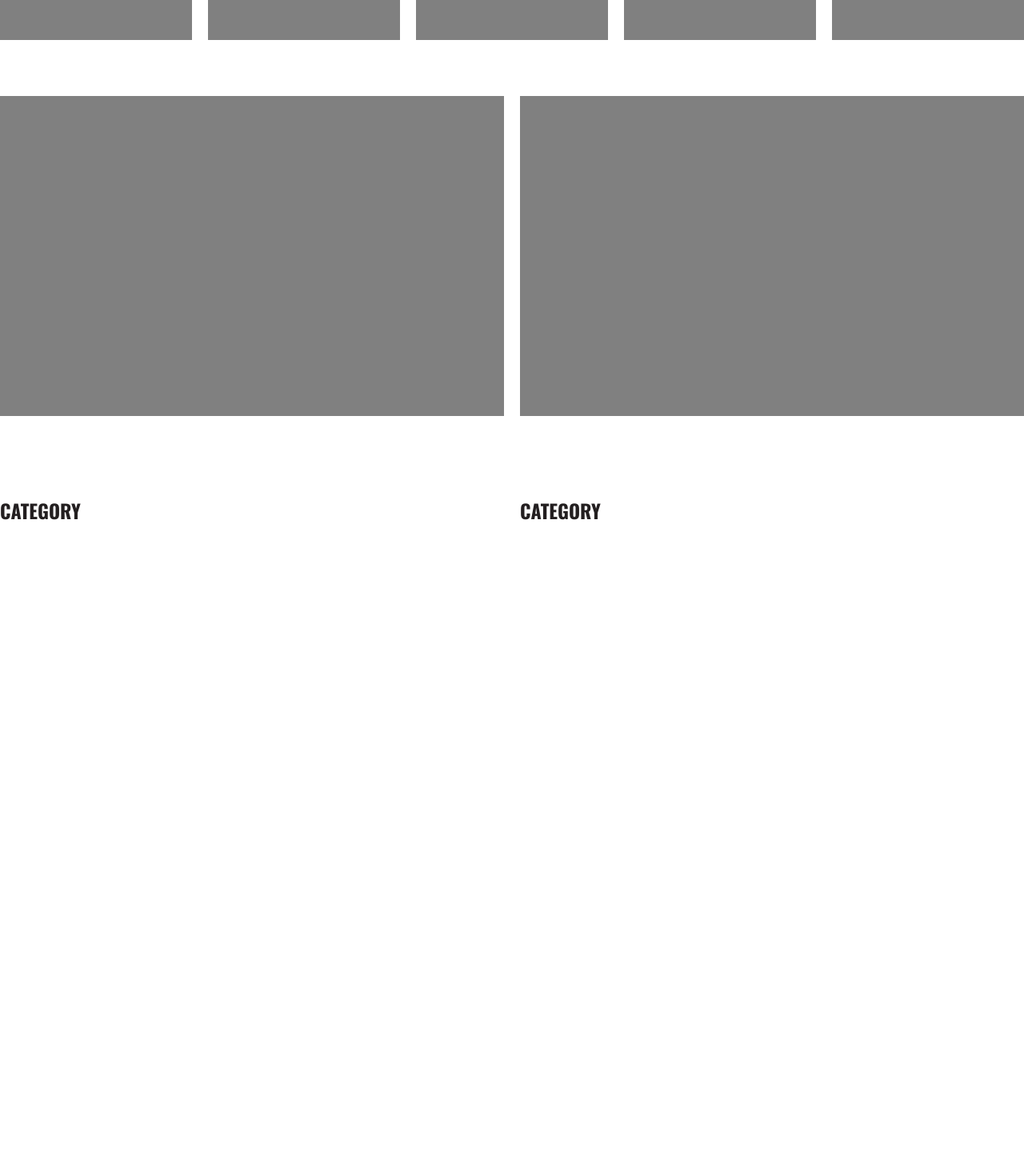
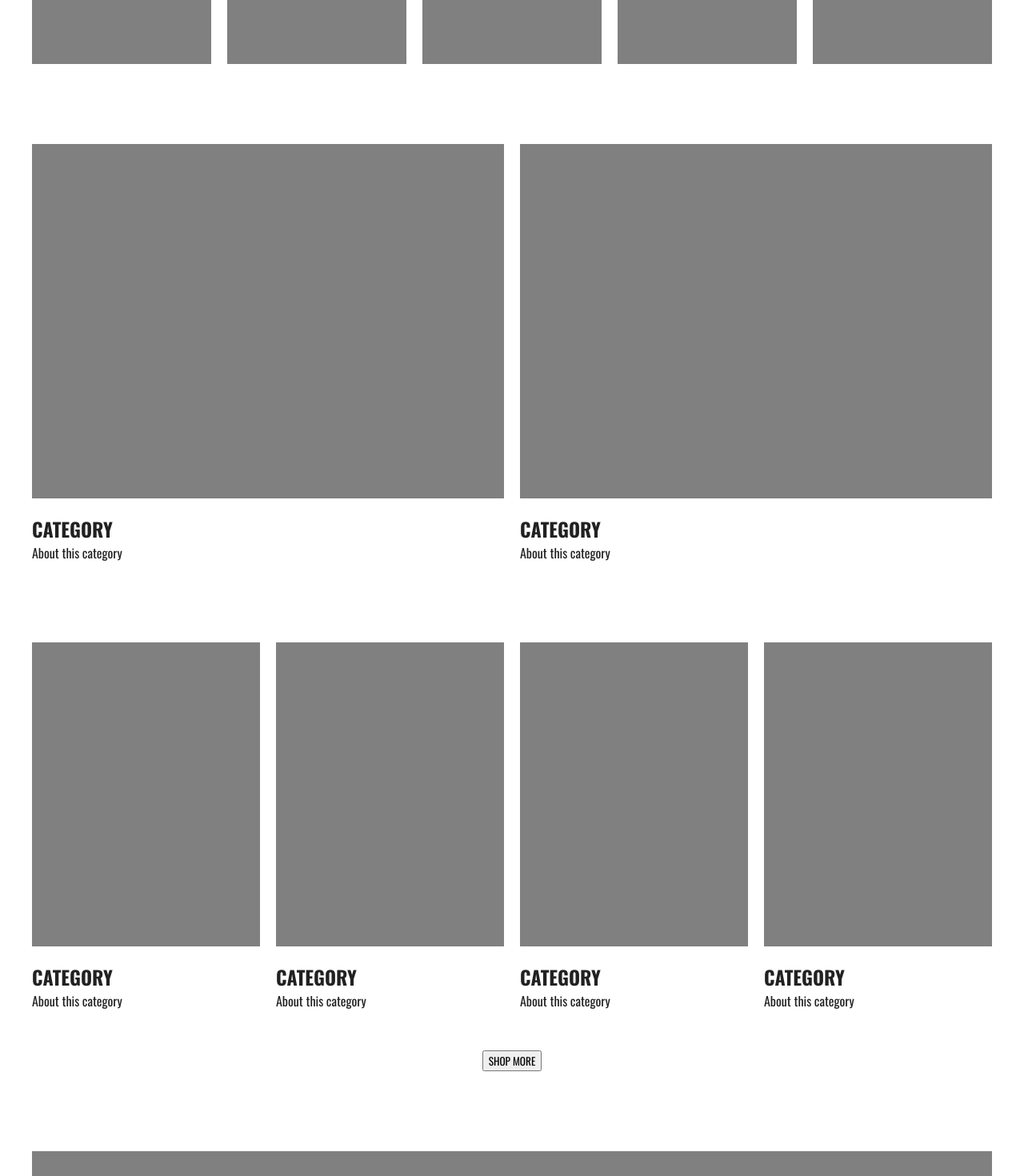
Before and after one commit to stefanrogic/tera-supplements, a React (Vite) app: page / in a window 1280 px wide. Shown: the part 920-2390 px from the top of the page at 80% size. Before the commit the page ends 1606 px from the top, so only its background shows below. Built offline with nearby package versions, Linux system fonts and the light colour scheme.

Commit message:
new components for home page

```diff
--- a/src/components/nav/nav.scss
+++ b/src/components/nav/nav.scss
@@ -1,7 +1,7 @@
 @import "../../index.scss";
 
 nav {
-  max-width: 1400px;
+  max-width: 1200px;
   margin: 0 auto;
 
   // position: sticky;
--- a/src/pages/home/Home.jsx
+++ b/src/pages/home/Home.jsx
@@ -13,16 +13,78 @@ const Home = () => {
           <div className="brand"></div>
         </section>
 
-        <section className="product-cta">
+        <section className="product-cta-section">
           <div className="category-card">
             <div className="img-container"></div>
-            <h1>CATEGORY</h1>
+
+            <div>
+              <h2>CATEGORY</h2>
+              <span>About this category</span>
+            </div>
           </div>
           <div className="category-card">
             <div className="img-container"></div>
-            <h1>CATEGORY</h1>
+
+            <div>
+              <h2>CATEGORY</h2>
+              <span>About this category</span>
+            </div>
           </div>
         </section>
+
+        <section className="featured-section">
+          <div className="featured-section-grid">
+            <div className="featured-product-card">
+              <div className="img-container"></div>
+              <div>
+                <h2>CATEGORY</h2>
+                <span>About this category</span>
+              </div>
+            </div>
+            <div className="featured-product-card">
+              <div className="img-container"></div>
+              <div>
+                <h2>CATEGORY</h2>
+                <span>About this category</span>
+              </div>
+            </div>
+            <div className="featured-product-card">
+              <div className="img-container"></div>
+              <div>
+                <h2>CATEGORY</h2>
+                <span>About this category</span>
+              </div>
+            </div>
+            <div className="featured-product-card">
+              <div className="img-container"></div>
+              <div>
+                <h2>CATEGORY</h2>
+                <span>About this category</span>
+              </div>
+            </div>
+          </div>
+
+          <button>SHOP MORE</button>
+        </section>
+
+        <section className="home-banner-cta"></section>
+
+        <section className="featured-section">
+          <div className="featured-section-grid  alt">
+            <div className="featured-category-card">
+              <div className="img-container"></div>
+            </div>
+            <div className="featured-category-card">
+              <div className="img-container"></div>
+            </div>
+            <div className="featured-category-card">
+              <div className="img-container"></div>
+            </div>
+          </div>
+        </section>
+
+        {/* TEMP */}
+        <br />
       </div>
     </div>
   );
--- a/src/pages/home/home.scss
+++ b/src/pages/home/home.scss
@@ -1,7 +1,7 @@
 .home {
   display: flex;
   flex-direction: column;
-  gap: 70px;
+  gap: 100px;
 
   .hero-section {
     height: 700px;
@@ -12,9 +12,9 @@
   .wrapper {
     display: flex;
     flex-direction: column;
-    gap: 70px;
+    gap: 100px;
 
-    max-width: 1400px;
+    max-width: 1200px;
     width: 100%;
     margin: 0 auto;
 
@@ -32,7 +32,7 @@
       }
     }
 
-    .product-cta {
+    .product-cta-section {
       display: flex;
       flex-direction: row;
       gap: 20px;
@@ -40,11 +40,83 @@
       .category-card {
         width: 100%;
 
+        display: flex;
+        flex-direction: column;
+        align-items: start;
+        gap: 20px;
+
         .img-container {
-          height: 400px;
+          width: inherit;
+          aspect-ratio: 4 / 3;
           background-color: gray;
+        }
+
+        div {
+          h2,
+          span {
+            margin: 0;
+          }
         }
       }
     }
+
+    .featured-section {
+      display: flex;
+      flex-direction: column;
+      align-items: center;
+      gap: 50px;
+
+      .featured-section-grid {
+        width: 100%;
+
+        display: grid;
+        grid-template-columns: repeat(4, 1fr);
+        // grid-template-rows: repeat(5, 1fr);
+        grid-column-gap: 20px;
+        grid-row-gap: 20px;
+
+        .featured-product-card {
+          width: 100%;
+
+          display: flex;
+          flex-direction: column;
+          align-items: start;
+          gap: 20px;
+
+          .img-container {
+            width: inherit;
+            aspect-ratio: 3 / 4;
+            background-color: gray;
+          }
+
+          div {
+            h2,
+            span {
+              margin: 0;
+            }
+          }
+        }
+      }
+
+      .alt {
+        grid-template-columns: repeat(3, 1fr);
+
+        .featured-category-card {
+          .img-container {
+            width: inherit;
+            aspect-ratio: 1 / 1;
+            background-color: gray;
+          }
+        }
+      }
+    }
+
+    .home-banner-cta {
+      width: 100%;
+
+      aspect-ratio: 5 / 2;
+
+      background-color: gray;
+    }
   }
 }
```
